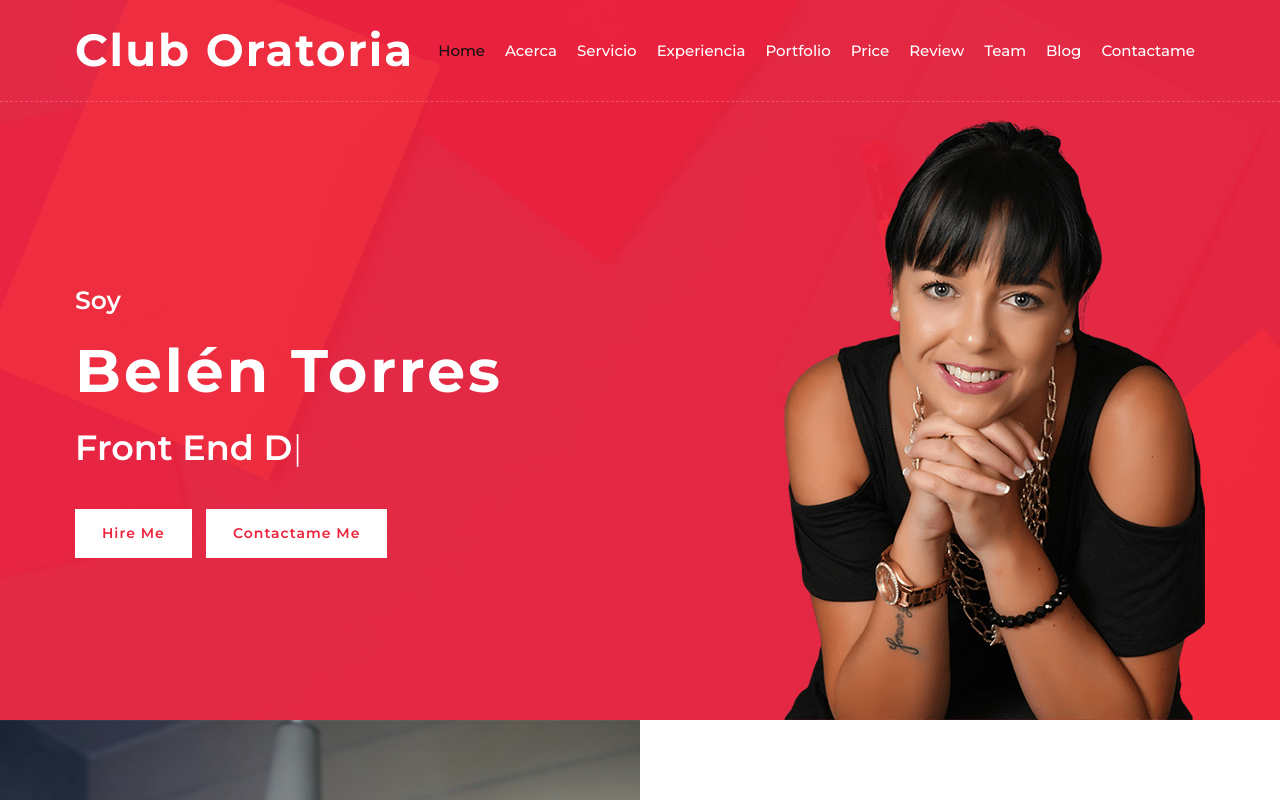
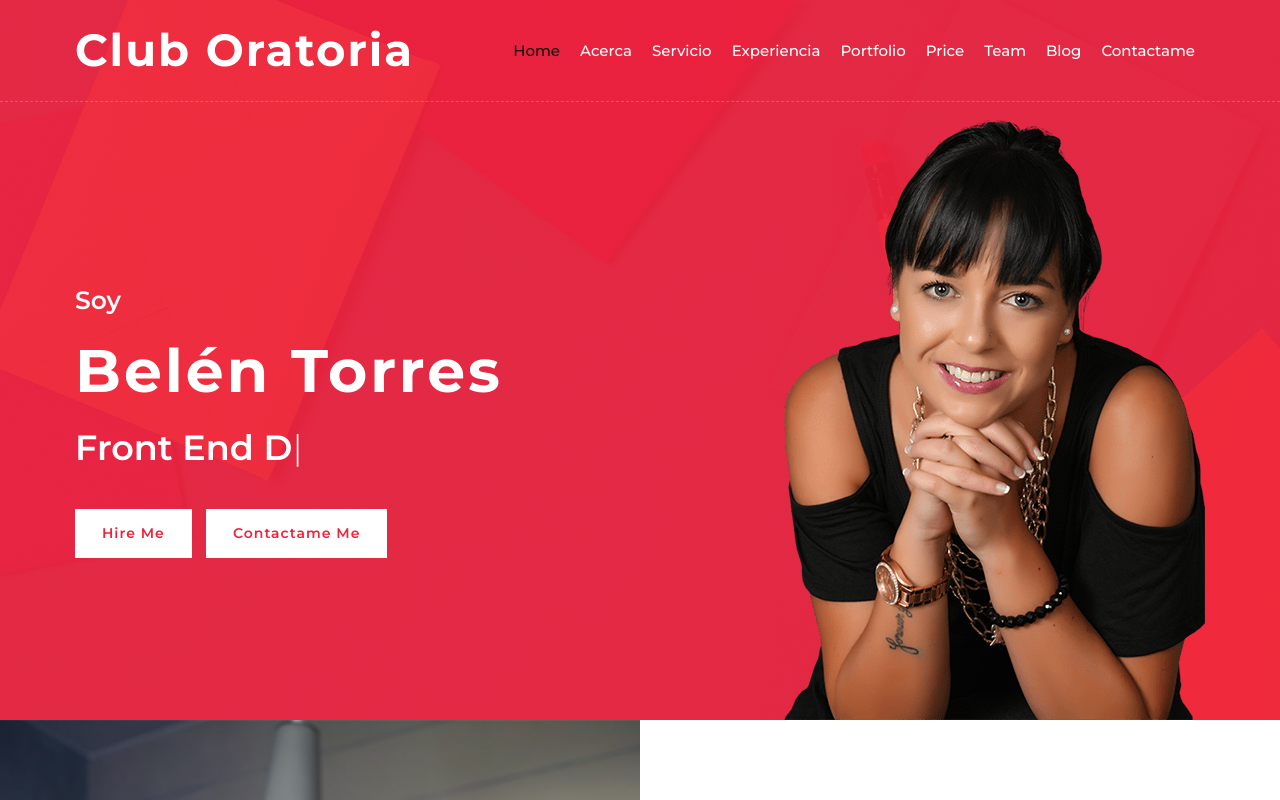
Before and after one commit to kurepa82/kurepa82.github.io, a plain HTML site: page index.html in a window 1280 px wide. Shown: the top 800 px of the page. Drawn offline with nearby package versions, Linux system fonts and the light colour scheme.

Commit message:
comenté review

```diff
--- a/index.html
+++ b/index.html
@@ -41,7 +41,7 @@
                         <a href="#experience" class="nav-item nav-link">Experiencia</a>
                         <a href="#portfolio" class="nav-item nav-link">Portfolio</a>
                         <a href="#price" class="nav-item nav-link">Price</a>
-                        <a href="#review" class="nav-item nav-link">Review</a>
+                       <!-- <a href="#review" class="nav-item nav-link">Review</a> -->
                         <a href="#team" class="nav-item nav-link">Team</a>
                         <a href="#blog" class="nav-item nav-link">Blog</a>
                         <a href="#contact" class="nav-item nav-link">Contactame</a>
```
